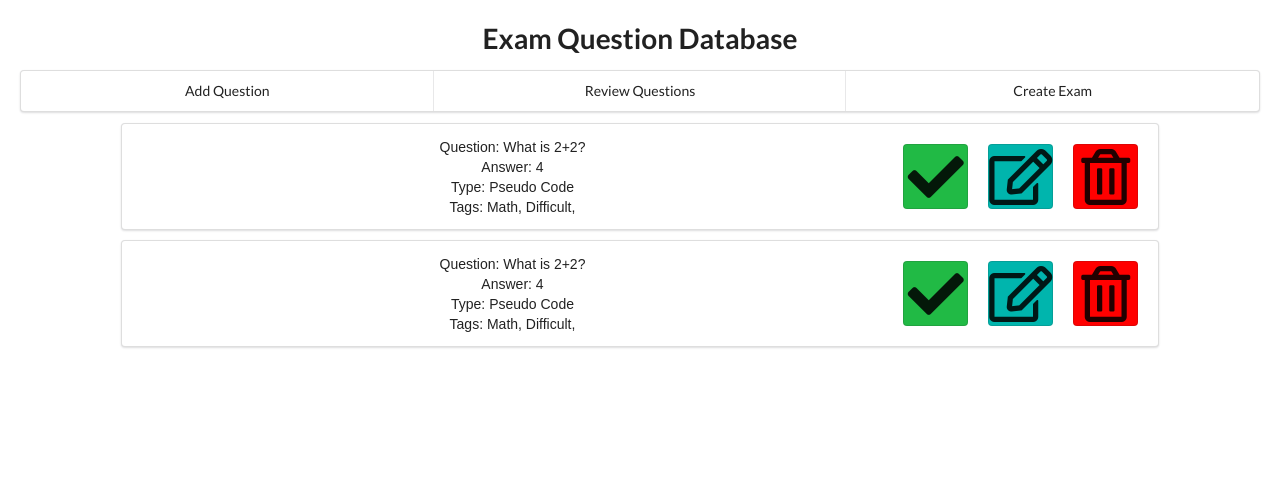
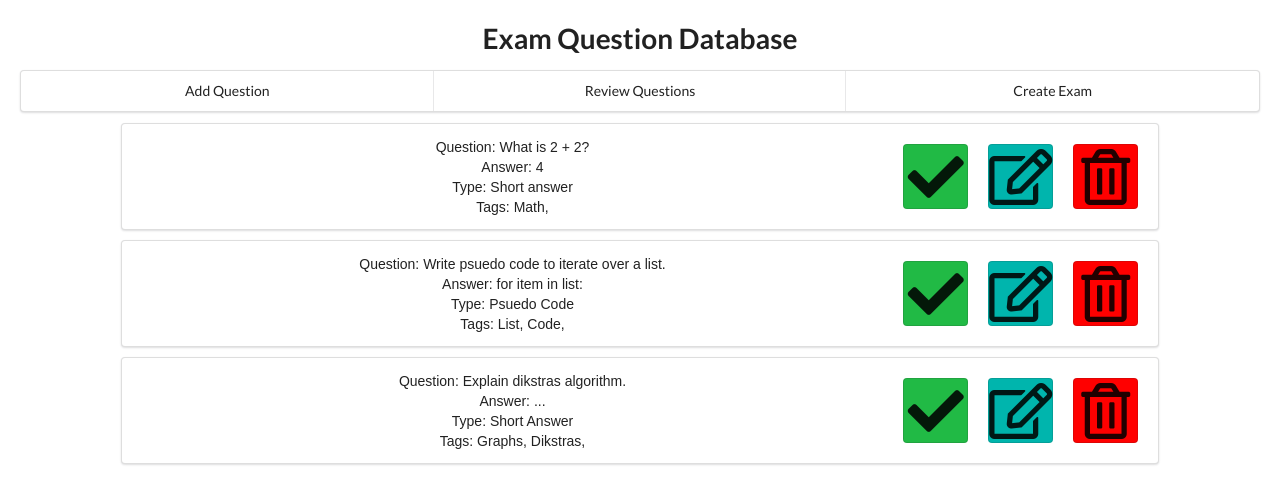
Before and after one commit to rit-sse/mentoring-tools, a React (Create React App) app: page /review in a window 1280 px wide. Shown: the top 504 px of the page. Built offline with nearby package versions, Linux system fonts and the light colour scheme; the HTML template or start-up script is replaced by a standard one.

Commit message:
Updated question review to pull from the review page.

```diff
--- a/src/components/question_review.jsx
+++ b/src/components/question_review.jsx
@@ -2,11 +2,19 @@ import React, { Component } from 'react';
 
 class QuestionReview extends Component{
     state = {
-        question: "What is 2+2?",
-        answer: "4",
-        type: "Pseudo Code",
-        tags: ["Math", "Difficult"]
+        question: "This should not be visible",
+        answer: "-1",
+        type: "Should be hidden",
+        tags: ["Should not be here."]
     };
+
+    constructor(props){
+        super(props)
+        this.state.question = this.props.question
+        this.state.answer = this.props.answer
+        this.state.type = this.props.type
+        this.state.tags = this.props.tags
+    }
 
     render(){
         return(
--- a/src/components/review.jsx
+++ b/src/components/review.jsx
@@ -2,11 +2,42 @@ import React, {Component} from 'react'
 import QuestionReview from './question_review'
 
 class Review extends Component{
+    state = {
+        questions : [
+            {
+                question : 'What is 2 + 2?',
+                answer : '4',
+                type : 'Short answer',
+                tags : ['Math']
+            },
+            {
+                question : 'Write psuedo code to iterate over a list.',
+                answer : 'for item in list:',
+                type : 'Psuedo Code',
+                tags : ['List', 'Code']
+            },
+            {
+                question : 'Explain dikstras algorithm.',
+                answer : '...',
+                type : 'Short Answer',
+                tags : ['Graphs', 'Dikstras']
+            },
+        ]
+    }
+
     render(){
         return(
             <div>
-                <QuestionReview />
-                <QuestionReview />
+                {
+                    this.state.questions.map((question, i) =>
+                    <QuestionReview
+                        key = {i}
+                        question = {question.question}
+                        answer = {question.answer}
+                        type = {question.type}
+                        tags = {question.tags}
+                        />)
+                }
             </div>
         )
     }
```
